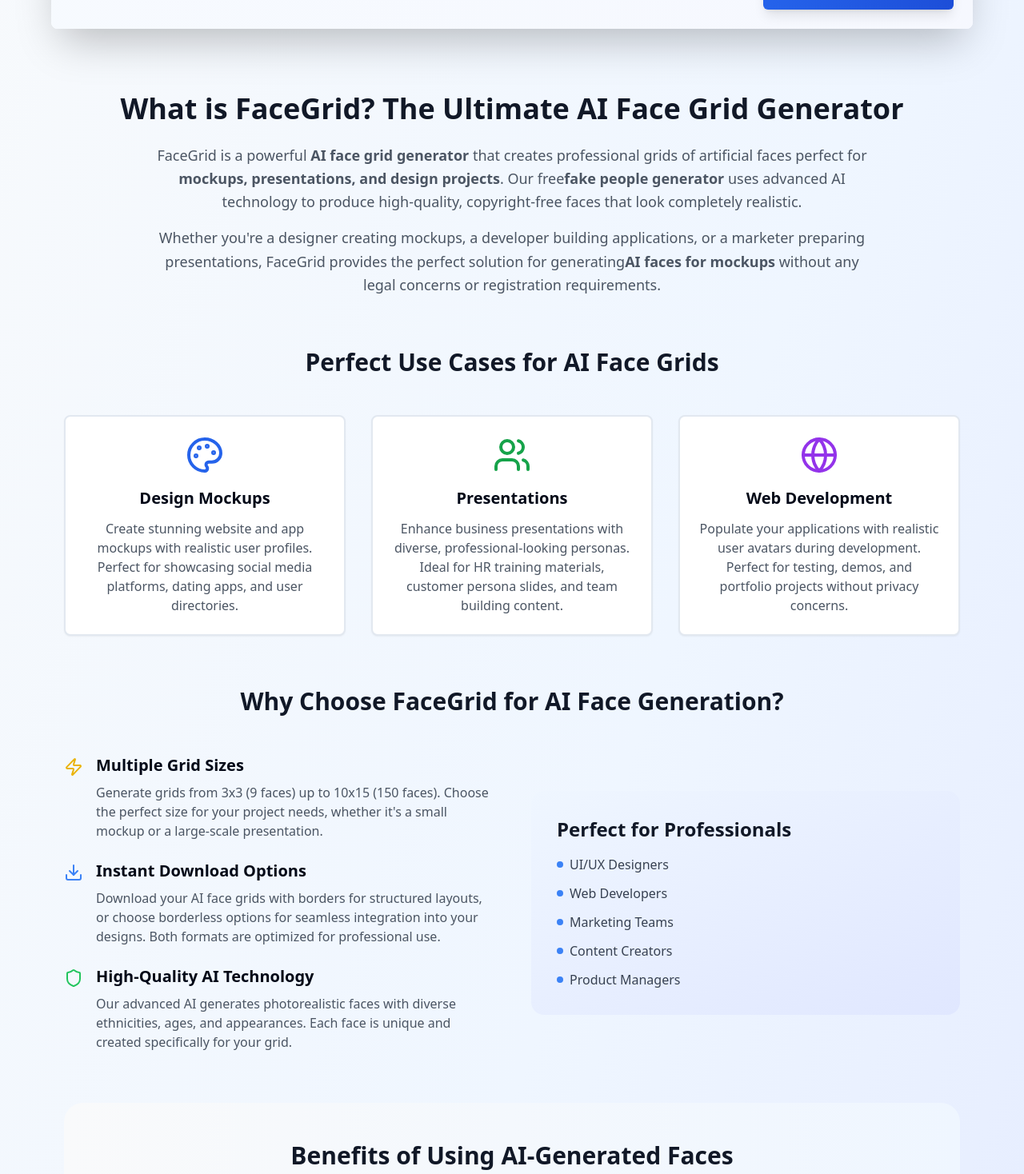
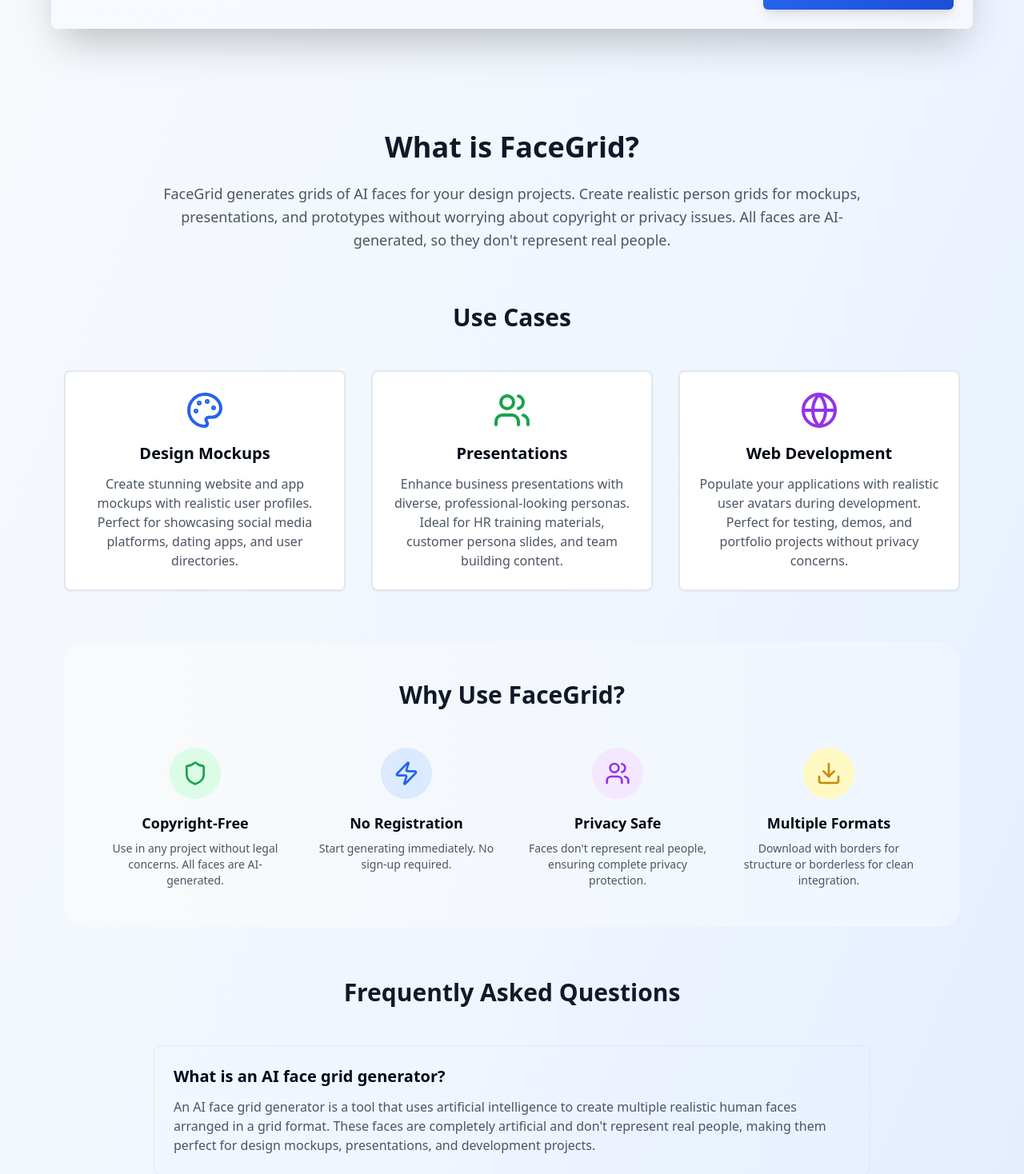
Before and after one commit to juleslemee/FaceGrid, a React (Vite) app: page / in a window 1280 px wide. Shown: the part 489-1957 px from the top of the page at 80% size. Built offline with nearby package versions, Linux system fonts and the light colour scheme.

Commit message:
improved feel of homepage

```diff
--- a/src/components/SEOContent.tsx
+++ b/src/components/SEOContent.tsx
@@ -4,23 +4,17 @@
 
 const SEOContent = () => {
   return (
-    <div className="max-w-6xl mx-auto mt-20 space-y-16 px-4">
+    <div className="max-w-6xl mx-auto mt-32 space-y-16 px-4">
       {/* What is FaceGrid Section */}
       <section className="text-center">
         <h2 className="text-4xl font-bold text-gray-900 mb-6">
-          What is FaceGrid? The Ultimate AI Face Grid Generator
+          What is FaceGrid?
         </h2>
-        <div className="max-w-4xl mx-auto text-lg text-gray-600 leading-relaxed space-y-4">
+        <div className="max-w-4xl mx-auto text-lg text-gray-600 leading-relaxed">
           <p>
-            FaceGrid is a powerful <strong>AI face grid generator</strong> that creates professional grids of
-            artificial faces perfect for <strong>mockups, presentations, and design projects</strong>. Our free
-            <strong>fake people generator</strong> uses advanced AI technology to produce high-quality,
-            copyright-free faces that look completely realistic.
-          </p>
-          <p>
-            Whether you're a designer creating mockups, a developer building applications, or a marketer
-            preparing presentations, FaceGrid provides the perfect solution for generating
-            <strong>AI faces for mockups</strong> without any legal concerns or registration requirements.
+            FaceGrid generates grids of AI faces for your design projects. Create realistic person grids
+            for mockups, presentations, and prototypes without worrying about copyright or privacy issues.
+            All faces are AI-generated, so they don't represent real people.
           </p>
         </div>
       </section>
@@ -28,7 +22,7 @@
       {/* Use Cases Section */}
       <section>
         <h2 className="text-3xl font-bold text-gray-900 text-center mb-12">
-          Perfect Use Cases for AI Face Grids
+          Use Cases
         </h2>
         <div className="grid md:grid-cols-2 lg:grid-cols-3 gap-8">
           <Card className="border-2 hover:shadow-lg transition-shadow">
@@ -66,80 +60,10 @@
         </div>
       </section>
 
-      {/* Features Section */}
-      <section>
-        <h2 className="text-3xl font-bold text-gray-900 text-center mb-12">
-          Why Choose FaceGrid for AI Face Generation?
-        </h2>
-        <div className="grid md:grid-cols-2 gap-12 items-center">
-          <div className="space-y-6">
-            <div className="flex items-start gap-4">
-              <Zap className="w-6 h-6 text-yellow-500 mt-1 flex-shrink-0" />
-              <div>
-                <h3 className="text-xl font-semibold mb-2">Multiple Grid Sizes</h3>
-                <p className="text-gray-600">
-                  Generate grids from 3x3 (9 faces) up to 10x15 (150 faces). Choose the perfect
-                  size for your project needs, whether it's a small mockup or a large-scale presentation.
-                </p>
-              </div>
-            </div>
-
-            <div className="flex items-start gap-4">
-              <Download className="w-6 h-6 text-blue-500 mt-1 flex-shrink-0" />
-              <div>
-                <h3 className="text-xl font-semibold mb-2">Instant Download Options</h3>
-                <p className="text-gray-600">
-                  Download your AI face grids with borders for structured layouts, or choose
-                  borderless options for seamless integration into your designs. Both formats
-                  are optimized for professional use.
-                </p>
-              </div>
-            </div>
-
-            <div className="flex items-start gap-4">
-              <Shield className="w-6 h-6 text-green-500 mt-1 flex-shrink-0" />
-              <div>
-                <h3 className="text-xl font-semibold mb-2">High-Quality AI Technology</h3>
-                <p className="text-gray-600">
-                  Our advanced AI generates photorealistic faces with diverse ethnicities,
-                  ages, and appearances. Each face is unique and created specifically for your grid.
-                </p>
-              </div>
-            </div>
-          </div>
-
-          <div className="bg-gradient-to-br from-blue-50 to-indigo-100 p-8 rounded-2xl">
-            <h3 className="text-2xl font-bold text-gray-900 mb-4">Perfect for Professionals</h3>
-            <ul className="space-y-3 text-gray-700">
-              <li className="flex items-center gap-2">
-                <span className="w-2 h-2 bg-blue-500 rounded-full"></span>
-                UI/UX Designers
-              </li>
-              <li className="flex items-center gap-2">
-                <span className="w-2 h-2 bg-blue-500 rounded-full"></span>
-                Web Developers
-              </li>
-              <li className="flex items-center gap-2">
-                <span className="w-2 h-2 bg-blue-500 rounded-full"></span>
-                Marketing Teams
-              </li>
-              <li className="flex items-center gap-2">
-                <span className="w-2 h-2 bg-blue-500 rounded-full"></span>
-                Content Creators
-              </li>
-              <li className="flex items-center gap-2">
-                <span className="w-2 h-2 bg-blue-500 rounded-full"></span>
-                Product Managers
-              </li>
-            </ul>
-          </div>
-        </div>
-      </section>
-
       {/* Benefits Section */}
       <section className="bg-gradient-to-r from-gray-50 to-blue-50 rounded-3xl p-12">
         <h2 className="text-3xl font-bold text-gray-900 text-center mb-12">
-          Benefits of Using AI-Generated Faces
+          Why Use FaceGrid?
         </h2>
         <div className="grid md:grid-cols-2 lg:grid-cols-4 gap-8">
           <div className="text-center">
@@ -148,8 +72,7 @@
             </div>
             <h3 className="text-lg font-semibold mb-2">Copyright-Free</h3>
             <p className="text-gray-600 text-sm">
-              All generated faces are completely copyright-free. Use them in any project without
-              legal concerns or attribution requirements.
+              Use in any project without legal concerns. All faces are AI-generated.
             </p>
           </div>
 
@@ -159,8 +82,7 @@
             </div>
             <h3 className="text-lg font-semibold mb-2">No Registration</h3>
             <p className="text-gray-600 text-sm">
-              Start generating face grids immediately. No sign-up, no account creation,
-              no personal information required.
+              Start generating immediately. No sign-up required.
             </p>
           </div>
 
@@ -170,8 +92,7 @@
             </div>
             <h3 className="text-lg font-semibold mb-2">Privacy Safe</h3>
             <p className="text-gray-600 text-sm">
-              These faces don't represent real people, ensuring complete privacy protection
-              for your projects and presentations.
+              Faces don't represent real people, ensuring complete privacy protection.
             </p>
           </div>
 
@@ -179,14 +100,14 @@
             <div className="w-16 h-16 bg-yellow-100 rounded-full flex items-center justify-center mx-auto mb-4">
               <Download className="w-8 h-8 text-yellow-600" />
             </div>
-            <h3 className="text-lg font-semibold mb-2">Instant Results</h3>
+            <h3 className="text-lg font-semibold mb-2">Multiple Formats</h3>
             <p className="text-gray-600 text-sm">
-              Generate and download professional face grids in seconds. Perfect for tight
-              deadlines and quick prototyping.
+              Download with borders for structure or borderless for clean integration.
             </p>
           </div>
         </div>
       </section>
+
 
       {/* FAQ Section */}
       <section>
@@ -259,14 +180,14 @@
           Ready to Create Your AI Face Grid?
         </h2>
         <p className="text-xl mb-8 opacity-90">
-          Join thousands of designers and developers who trust FaceGrid for their projects
+          Generate professional AI face grids for your next project
         </p>
-        <a
-          href="#top"
-          className="inline-block bg-white text-blue-600 px-8 py-4 rounded-lg text-lg font-semibold hover:bg-gray-100 transition-colors"
+        <button
+          onClick={() => document.getElementById('top')?.scrollIntoView({ behavior: 'smooth' })}
+          className="inline-block bg-white text-blue-600 px-8 py-4 rounded-lg text-lg font-semibold hover:bg-gray-100 transition-colors cursor-pointer"
         >
           Start Generating Now - It's Free!
-        </a>
+        </button>
       </section>
     </div>
   );
--- a/src/pages/Index.tsx
+++ b/src/pages/Index.tsx
@@ -4,7 +4,7 @@
 import { Button } from '@/components/ui/button';
 import { Select, SelectContent, SelectItem, SelectTrigger, SelectValue } from '@/components/ui/select';
 import { Progress } from '@/components/ui/progress';
-import { Download, Users, Sparkles } from 'lucide-react';
+import { Download, Users, Sparkles, Github } from 'lucide-react';
 import FaceGrid from '@/components/FaceGrid';
 import SEOContent from '@/components/SEOContent';
 import { generateFaceGrid, downloadGrid } from '@/utils/gridUtils';
@@ -255,15 +255,26 @@
 
         {/* Footer */}
         <div className="text-center mt-16 text-gray-500">
-          <div className="flex items-center justify-center gap-2 mb-2">
+          <div className="flex items-center justify-center gap-2 mb-4">
             <Sparkles className="w-4 h-4" />
             <p className="text-sm font-medium">
             All faces are artificially generated and do not represent real people
             </p>
             <Sparkles className="w-4 h-4" />
           </div>
+          <div className="flex items-center justify-center gap-4 mb-2">
+            <a
+              href="https://github.com/juleslemee/FaceGrid"
+              target="_blank"
+              rel="noopener noreferrer"
+              className="flex items-center gap-2 text-gray-600 hover:text-gray-800 transition-colors"
+            >
+              <Github className="w-4 h-4" />
+              <span className="text-sm">Open Source</span>
+            </a>
+          </div>
           <p className="text-xs">
-            Made with 💙 by Jules Lemée
+            Made with 💙 by <a href="https://juleslemee.com" target="_blank" rel="noopener noreferrer" className="text-blue-600 hover:text-blue-700 underline">Jules Lemée</a>
           </p>
         </div>
       </div>
```
